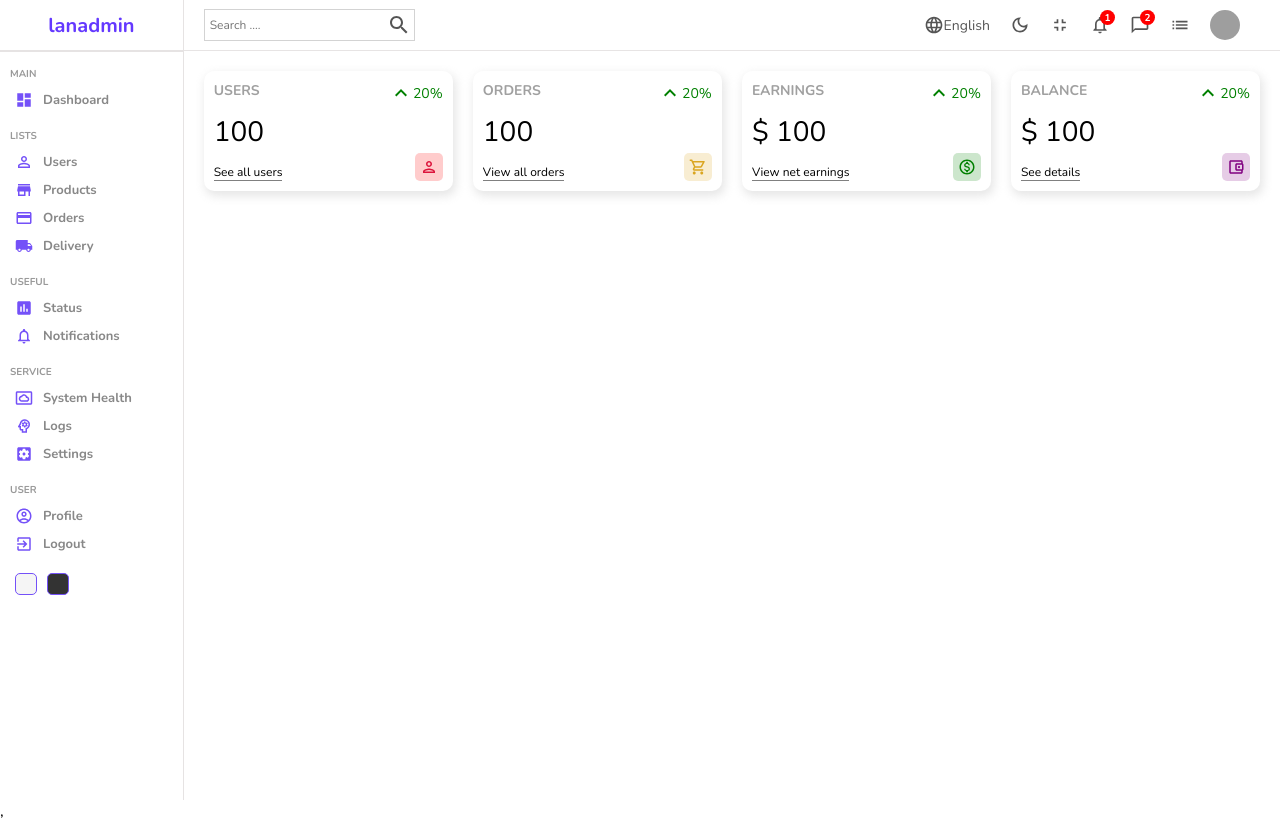
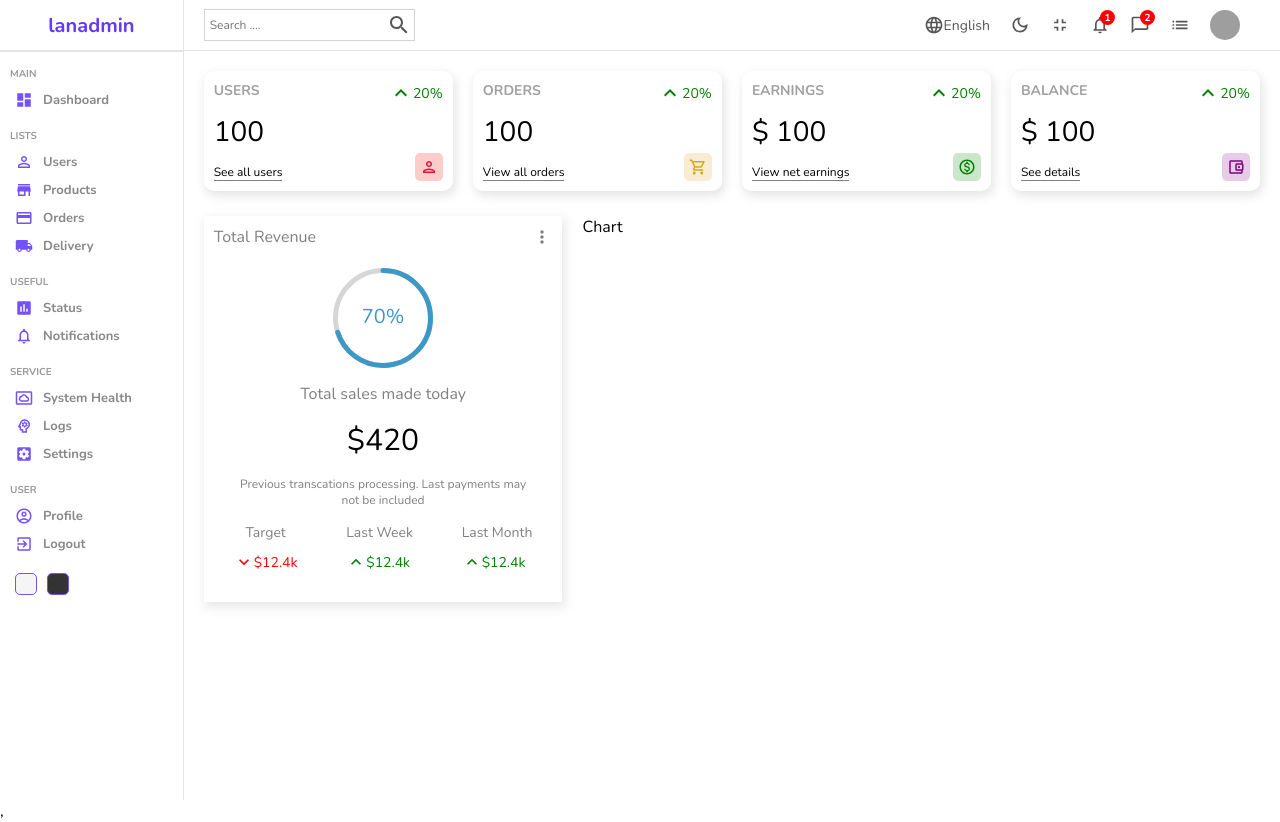
Before and after one commit to suhturhlaing/react-admin-dashboard, a React (Create React App) app: page / in a window 1280 px wide. Built offline with nearby package versions, Linux system fonts and the light colour scheme; grey boxes are pictures that could not be loaded.

Commit message:
[modify]react cicular progress featured

```diff
--- a/package.json
+++ b/package.json
@@ -11,6 +11,7 @@
     "@testing-library/react": "^13.0.0",
     "@testing-library/user-event": "^13.2.1",
     "react": "^18.2.0",
+    "react-circular-progressbar": "^2.1.0",
     "react-dom": "^18.2.0",
     "react-router-dom": "^6.4.2",
     "react-scripts": "5.0.1",
--- a/src/components/chart/chart.scss
+++ b/src/components/chart/chart.scss
@@ -0,0 +1,3 @@
+.chart{
+    flex: 4;
+}
--- a/src/components/featured/Featured.jsx
+++ b/src/components/featured/Featured.jsx
@@ -1,10 +1,56 @@
 import "./featured.scss"
+import MoreVertIcon from '@mui/icons-material/MoreVert';
+import { CircularProgressbar } from 'react-circular-progressbar';
+import KeyboardArrowDownIcon from '@mui/icons-material/KeyboardArrowDown';
+import KeyboardArrowUpIcon from '@mui/icons-material/KeyboardArrowUp';
+import 'react-circular-progressbar/dist/styles.css';
 
 
 const Featured = () => {
   return (
     <div className='featured'>
-      Featured
+      {/* top */}
+      <div className="top">
+        <h1 className="title">Total Revenue</h1>
+        <MoreVertIcon fontSize="small"/>
+      </div>
+
+      {/* bottom */}
+      <div className="bottom">
+        <div className="featuredChart">
+          <CircularProgressbar value={70} text={"70%"} strokeWidth={5}/>
+        </div>
+
+        <p className="title">Total sales made today</p>
+        <p className="amount">$420</p>
+        <p className="desc">Previous transcations processing. Last payments may not be included</p>
+
+        <div className="summary">
+          <div className="item">
+            <div className="itemTitle">Target</div>
+            <div className="itemResult negative">
+              <KeyboardArrowDownIcon fontSize="small"/>
+              <div className="resultAmount">$12.4k</div>
+            </div>
+          </div>
+
+          <div className="item">
+            <div className="itemTitle">Last Week</div>
+            <div className="itemResult positive">
+              <KeyboardArrowUpIcon fontSize="small"/>
+              <div className="resultAmount">$12.4k</div>
+            </div>
+          </div>
+
+          <div className="item">
+            <div className="itemTitle">Last Month</div>
+            <div className="itemResult positive">
+              <KeyboardArrowUpIcon fontSize="small"/>
+              <div className="resultAmount">$12.4k</div>
+            </div>
+          </div>
+        </div>
+      </div>
     </div>
   )
 }
--- a/src/components/featured/featured.scss
+++ b/src/components/featured/featured.scss
@@ -0,0 +1,74 @@
+.featured{
+    flex: 2;
+    -webkit-box-shadow : 2px 4px 10px 1px rgba(0, 0, 0, 0.47);
+    box-shadow: 2px 4px 10px 1px rgba(201, 201, 201, 0.47);
+    padding: 10px;
+
+    .top{
+        display: flex;
+        align-items: center;
+        justify-content: space-between;
+        color: gray;
+
+        .title{
+            font-size: 16px;
+            font-weight: 500;
+        }
+    }
+
+    .bottom{
+        padding: 20px;
+        display: flex;
+        flex-direction: column;
+        align-items: center;
+        justify-content: center;
+        gap : 15px;
+
+        .featuredChart{
+            width: 100px;
+            height: 100px;
+        }
+        .title{
+            font-weight: 500;
+            color: gray;
+        }
+        .amount{
+            font-size: 30px
+        }
+        .desc{
+            font-weight: 300;
+            font-size: 12px;
+            color : gray;
+            text-align: center;
+        }
+
+        .summary{
+            width: 100%;
+            display: flex;
+            align-items: center;
+            justify-content: space-between;
+
+            .item{
+                text-align: center;
+
+                .itemTitle{
+                    font-size: 14px;
+                    color: gray;
+                }
+                .itemResult{
+                    display: flex;
+                    align-items: center;
+                    margin-top: 10px;
+                    font-size: 14px;
+
+                    &.positive{
+                        color : green;
+                    }
+                    &.negative{
+                        color : red;
+                    }
+                }
+            }
+        }
+    }
+}
--- a/src/pages/home/Home.jsx
+++ b/src/pages/home/Home.jsx
@@ -3,6 +3,8 @@
 import Navbar from '../../components/navbar/Navbar'
 import Widget from '../../components/widget/Widget'
 import './home.scss'
+import Featured from '../../components/featured/Featured'
+import Chart from '../../components/chart/Chart'
 
 const Home = () => {
   return (
@@ -20,7 +22,10 @@
         </div>
 
         {/*chart  */}
-        <div className='charts'></div>
+        <div className='charts'>
+          <Featured />
+          <Chart />
+        </div>
       </div>
     </div>
   )
--- a/src/pages/home/home.scss
+++ b/src/pages/home/home.scss
@@ -4,10 +4,14 @@
     .homeContainer{
         flex: 6;
 
-        .widgets{
+        .widgets, .charts{
             display: flex;
             padding: 20px;
             gap: 20px;
         }
+
+        .charts{
+            padding: 5px 20px;
+        }
     }
 }
```
Also changed, not shown: 1 other file (tests, documents, lock files or other folders).
